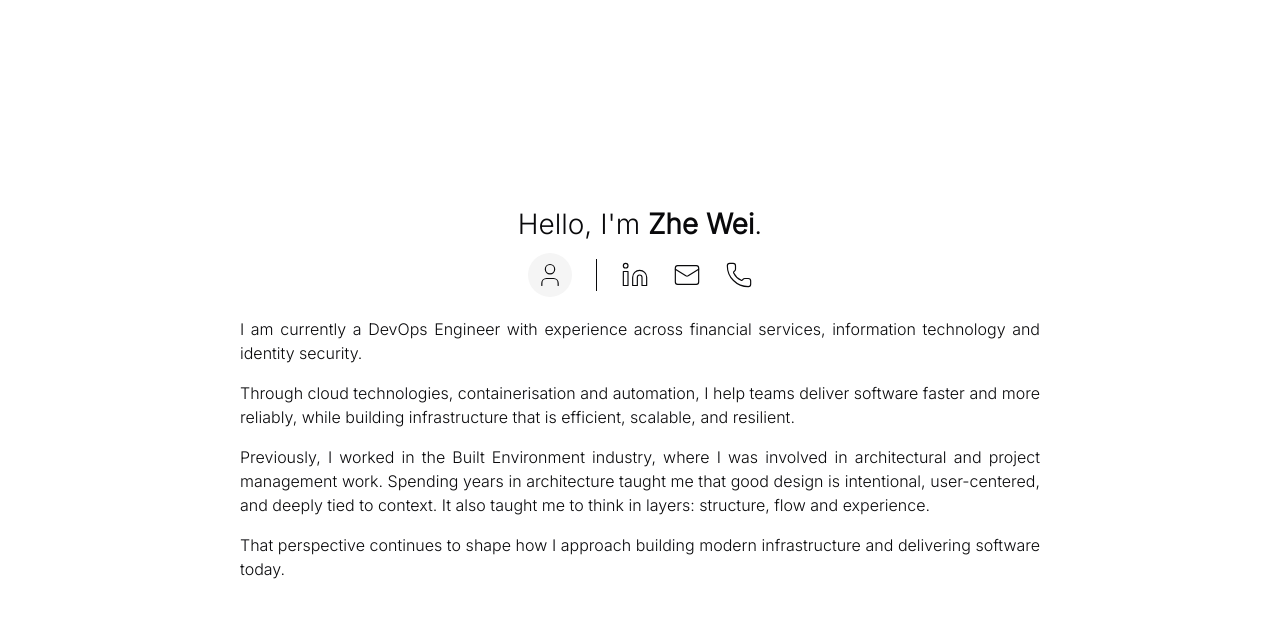
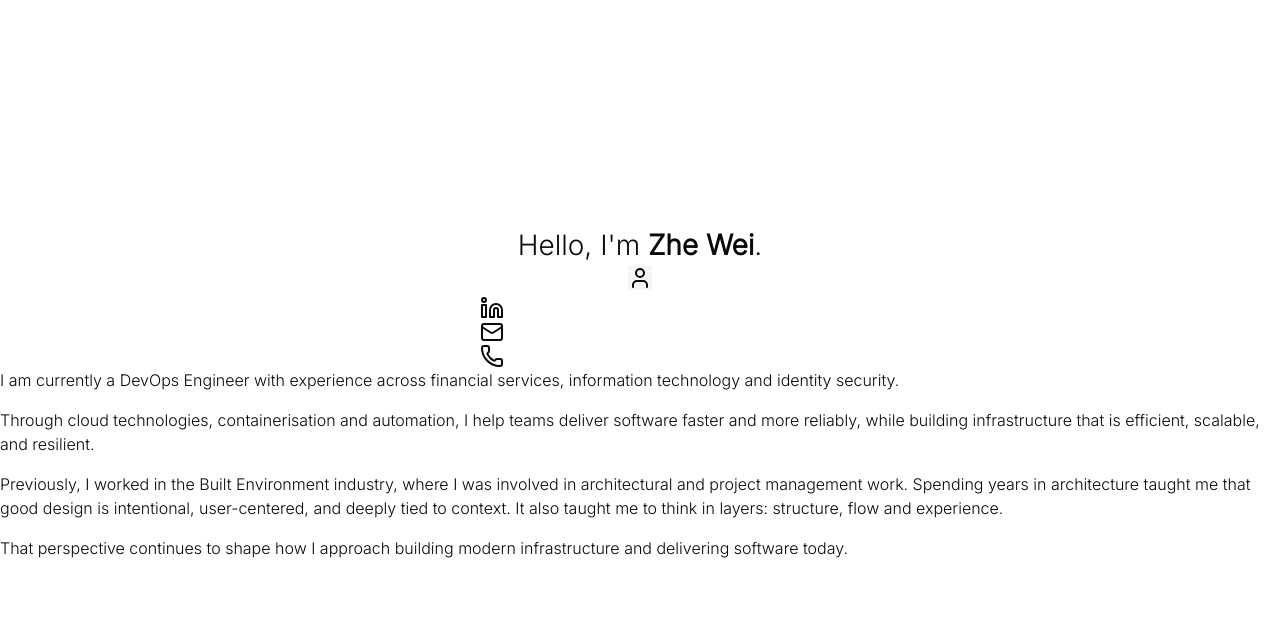
Before and after one commit to czhewei/personal-website, a React (Create React App) app: page / in a window 1280 px wide. Both pictures are taken after a click on the button "About me". Shown: the top 618 px of the page. Built offline with nearby package versions, Linux system fonts and the light colour scheme; the HTML template or start-up script is replaced by a standard one.

Commit message:
updated app.css and app.js file

```diff
--- a/src/App.css
+++ b/src/App.css
@@ -28,10 +28,6 @@ body {
   text-align: center;
 }
 
-.App-header {
-  margin: 0;
-}
-
 h1 {
   font-size: var(--font-size-large);
   font-weight: 300;
@@ -41,7 +37,6 @@ h1 {
 
 h1 .highlight {
   font-weight: 400;
-  color: var(--neutral-gray);
 }
 
 .icon-container {
@@ -53,84 +48,14 @@ h1 .highlight {
   flex-wrap: wrap;
 }
 
-.about-section {
-  display: flex;
-  align-items: center;
-  gap: 5px;
+.about-section-content {
   font-size: var(--font-size-medium);
-  font-weight: normal;
-  cursor: pointer;
+  font-weight: 300;
+  line-height: 1.6;
   color: var(--neutral-gray);
-  transition: color 0.3s ease;
-}
-
-.about-section:hover {
-  color: var(--hover-gray);
-}
-
-.separator {
-  display: inline-block;
-  width: 1px;
-  height: 26px;
-  background-color: var(--neutral-gray);
-}
-
-.contact-icons .icon {
-  font-size: var(--font-size-medium);
-  margin: 0 10px;
-  color: var(--neutral-gray);
-  cursor: pointer;
-  transition: color 0.3s ease;
-}
-
-.contact-icons .icon:hover {
-  color: var(--accent-color);
-}
-
-.contact-icons a {
-  color: inherit;
-  text-decoration: none;
-}
-
-footer {
-  margin-top: 30px;
-  font-size: var(--font-size-small);
-  color: var(--hover-gray);
-}
-
-.icon-link {
-  text-decoration: none;
-  color: inherit;
-}
-
-.icon-button {
-  background: none;
-  border: none;
-  cursor: pointer;
-  padding: 0;
-  color: inherit;
-}
-
-.icon-button:hover .icon {
-  color: var(--hover-gray);
-}
-
-.icon-button,
-.contact-icons a {
-  outline: none;
-  text-decoration: none;
-}
-
-.icon-button:focus,
-.contact-icons a:focus {
-  outline: none;
-  box-shadow: none;
-}
-
-.icon-button:active,
-.contact-icons a:active {
-  outline: none;
-  box-shadow: none;
+  text-align: justify;
+  margin-top: var(--section-padding);
+  max-width: 800px;
 }
 
 .icon {
@@ -146,14 +71,15 @@ footer {
   color: #444;
 }
 
-.about-section-content {
-  font-size: var(--font-size-medium);
-  font-weight: 300;
-  line-height: 1.6;
-  color: var(--neutral-gray);
-  text-align-last: center;
-  -moz-text-align-last: center;
-  display: flex;
-  flex-direction: column;
-  align-items: center;
+.icon-button {
+  background: none;
+  border: none;
+  cursor: pointer;
+  padding: 0;
+  color: inherit;
+  transition: color 0.3s ease;
 }
+
+.icon-button:hover .icon {
+  color: var(--hover-gray);
+}
--- a/src/App.js
+++ b/src/App.js
@@ -8,31 +8,29 @@ function Header({ toggleAbout, showAbout }) {
       <h1 className="text-[28px] font-light">
         Hello, I'm <span className="font-bold text-foreground">Zhe Wei</span>.
       </h1>
-      <div className="flex items-center justify-center gap-6 mt-2">
+      <div className="icon-container">
         <button
           onClick={toggleAbout}
-          className={`relative p-2 rounded-full transition-colors ${
-            showAbout ? "bg-neutral-100" : "hover:bg-neutral-100"
-          } hover:text-accent`}
+          className={`icon-button ${showAbout ? "bg-neutral-100" : "hover:bg-neutral-100"}`}
           aria-label="About me"
           title="About me"
         >
-          <User className="h-[28px] w-[28px] stroke-[1px]" />
+          <User className="icon" />
         </button>
         <span className="w-px h-8 bg-foreground"></span>
         <a
           href="https://www.linkedin.com/in/czhew/"
           target="_blank"
           rel="noopener noreferrer"
-          className="hover:text-accent"
+          className="icon-button"
         >
-          <Linkedin className="h-[28px] w-[28px] stroke-[1px]" title="LinkedIn" />
+          <Linkedin className="icon" title="LinkedIn" />
         </a>
-        <a href="mailto:czhewei.work@gmail.com" className="hover:text-accent">
-          <Mail className="h-[28px] w-[28px] stroke-[1px]" title="Mail" />
+        <a href="mailto:czhewei.work@gmail.com" className="icon-button">
+          <Mail className="icon" title="Mail" />
         </a>
-        <a href="tel:+6596747271" className="hover:text-accent">
-          <Phone className="h-[28px] w-[28px] stroke-[1px]" title="Phone" />
+        <a href="tel:+6596747271" className="icon-button">
+          <Phone className="icon" title="Phone" />
         </a>
       </div>
     </header>
@@ -47,14 +45,8 @@ function AboutSection() {
     "That perspective continues to shape how I approach building modern infrastructure and delivering software today."
   ];
 
-  const sectionStyle = {
-    maxWidth: '800px',
-    textAlign: 'justify',
-    marginTop: '20px', // Add margin to create spacing
-  };
-
   return (
-    <section style={sectionStyle}>
+    <section className="about-section-content">
       {aboutText.map((paragraph, index) => (
         <p key={index} className="mb-4">
           {paragraph}
```
